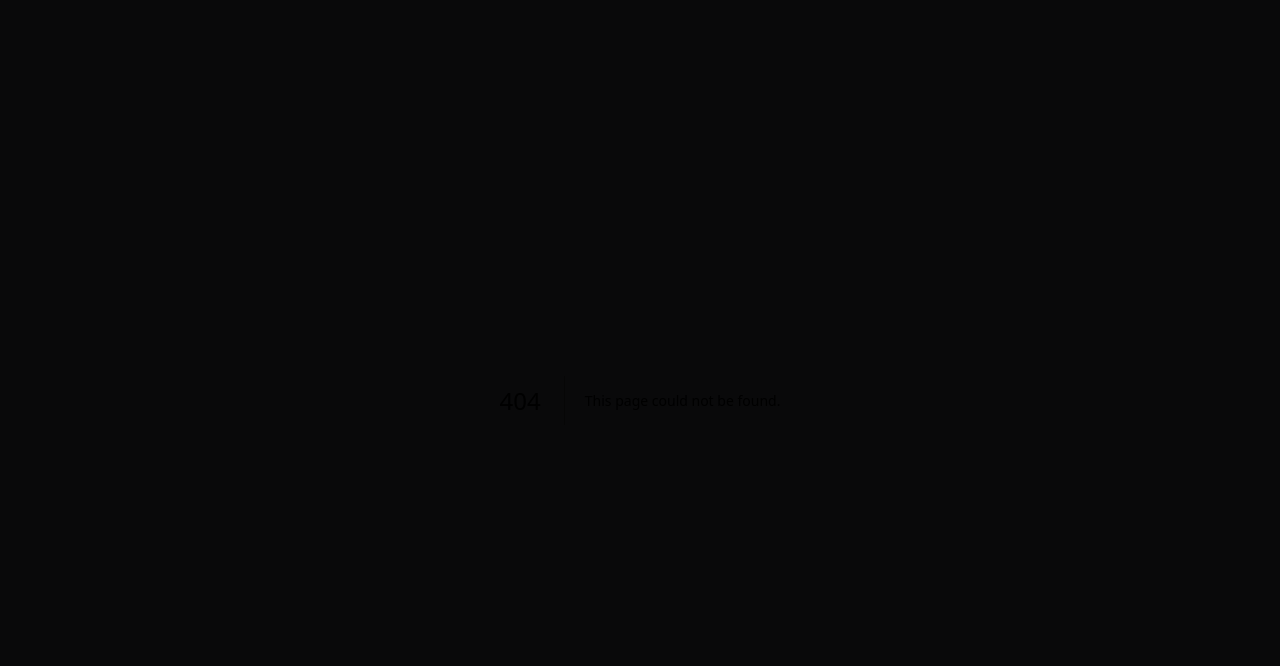
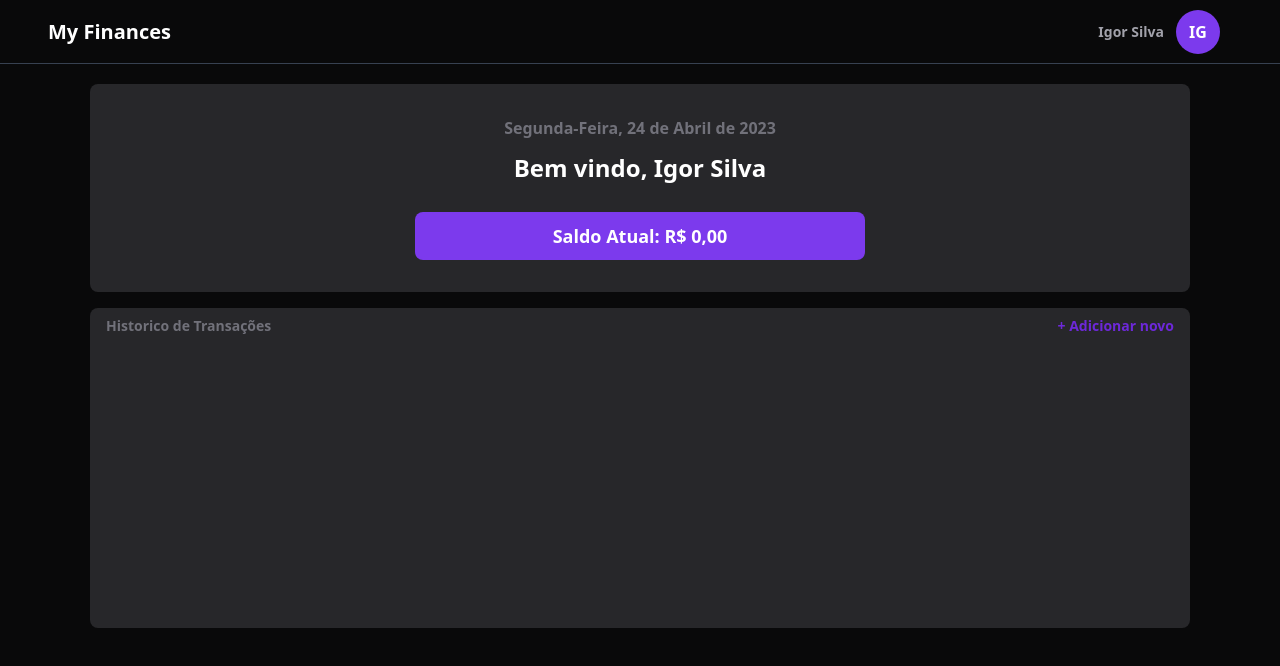
Before and after one commit to IgorSilvaZZ/my-finances, a Next.js app in the folder web/: page /home in a window 1280 px wide. Before the commit this address had no page. Shown: the top 666 px of the page. Built offline with nearby package versions, Linux system fonts and the light colour scheme.

Commit message:
Initial home page

```diff
--- a/web/package.json
+++ b/web/package.json
@@ -15,6 +15,7 @@
     "@types/react-dom": "18.0.11",
     "autoprefixer": "10.4.14",
     "axios": "^1.3.5",
+    "moment": "^2.29.4",
     "next": "13.3.0",
     "postcss": "8.4.21",
     "react": "18.2.0",
--- /dev/null
+++ b/web/src/pages/home/index.tsx
@@ -0,0 +1,44 @@
+export default function Home() {
+  return (
+    <div className='h-screen w-full'>
+      <nav className='flex items-center justify-between px-12 text-white h-16 w-full border-b border-gray-700'>
+        <span className='text-white font-semibold text-xl'>My Finances</span>
+
+        <div className='flex items-center justify-evenly w-52 h-full'>
+          <div className='flex flex-col items-end justify-center w-32 h-8'>
+            <p className='text-sm font-semibold text-zinc-400'>Igor Silva</p>
+          </div>
+
+          <div className='w-11 h-11 flex items-center justify-center rounded-full bg-violet-600 cursor-pointer'>
+            <span className='text-white font-bold text-base uppercase'>IG</span>
+          </div>
+        </div>
+      </nav>
+
+      <main className='flex flex-col items-center gap-4 mx-auto max-w-[1100px] mt-5'>
+        <div className='flex items-center justify-center flex-col gap-3 w-full h-52 bg-zinc-800 rounded-lg'>
+          <p className='text-base text-zinc-500 font-semibold'>
+            Segunda-Feira, 24 de Abril de 2023
+          </p>
+          <p className='text-2xl text-white font-bold'>Bem vindo, Igor Silva</p>
+          <div className='h-12 w-[450px] bg-violet-600 flex items-center justify-center gap-3 rounded-lg mt-4'>
+            <span className='text-white text-lg font-semibold'>
+              Saldo Atual: R$ 0,00
+            </span>
+          </div>
+        </div>
+
+        <div className='flex flex-col gap-2 w-full h-80 overflow-x-hidden bg-zinc-800 rounded-lg'>
+          <div className='flex w-full h-5 items-center justify-between text-sm font-semibold px-4 mt-2'>
+            <p className='text-zinc-500'>Historico de Transações</p>
+            <span className='text-violet-700 cursor-pointer'>
+              + Adicionar novo
+            </span>
+          </div>
+
+          <div className='overflow-y-auto'></div>
+        </div>
+      </main>
+    </div>
+  );
+}
--- a/web/src/pages/index.tsx
+++ b/web/src/pages/index.tsx
@@ -74,7 +74,7 @@ export default function Home() {
 
   return (
     <div className='flex items-center justify-center h-screen max-w-[1124px] mx-auto'>
-      <main className='max-h-[600px] h-screen max-w-[1000px] w-screen rounded-xl bg-zinc-700 flex'>
+      <main className='max-h-[600px] h-screen max-w-[1000px] w-screen bg-zinc-700 flex'>
         <div className='w-[500px] h-full flex flex-col items-center justify-evenly gap-8 bg-zinc-800'>
           <span className='font-semibold text-gray-300 text-2xl'>
             My Finances
```
Also changed, not shown: 1 other file (tests, documents, lock files or other folders).
